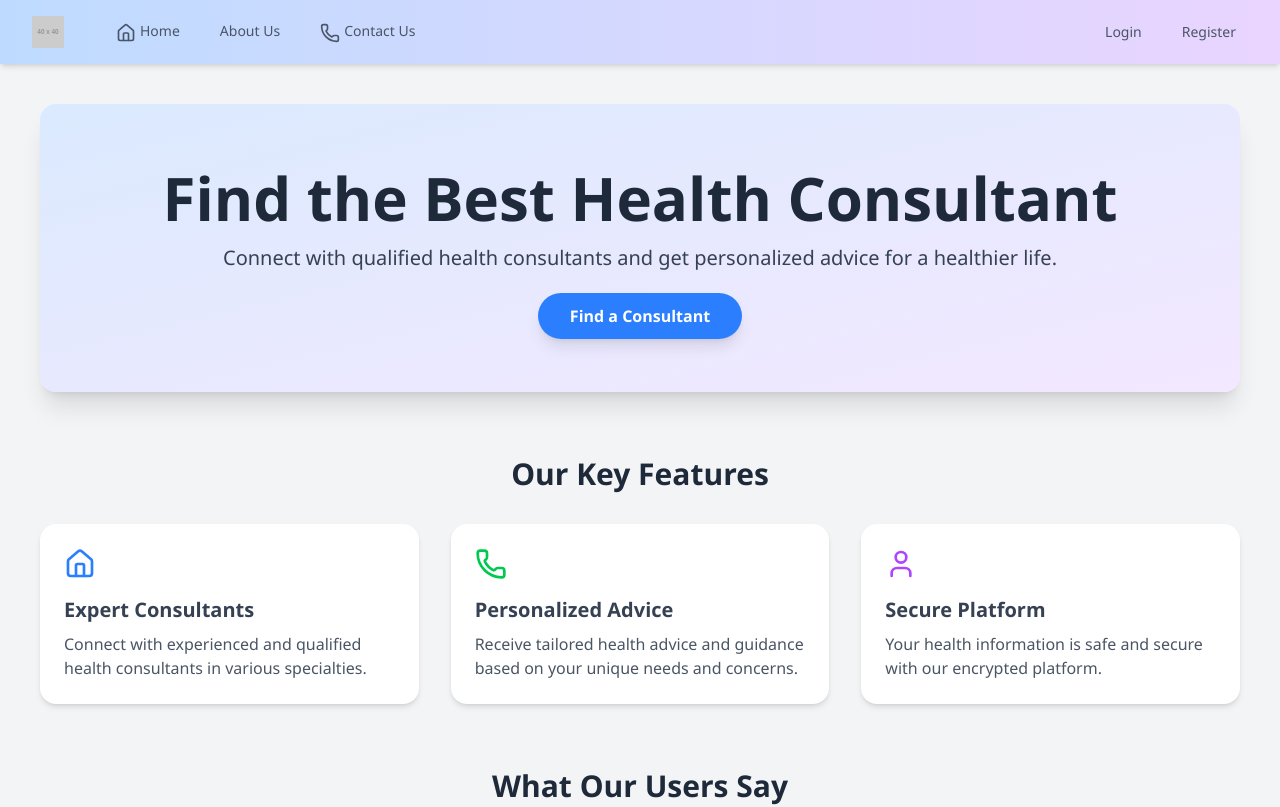
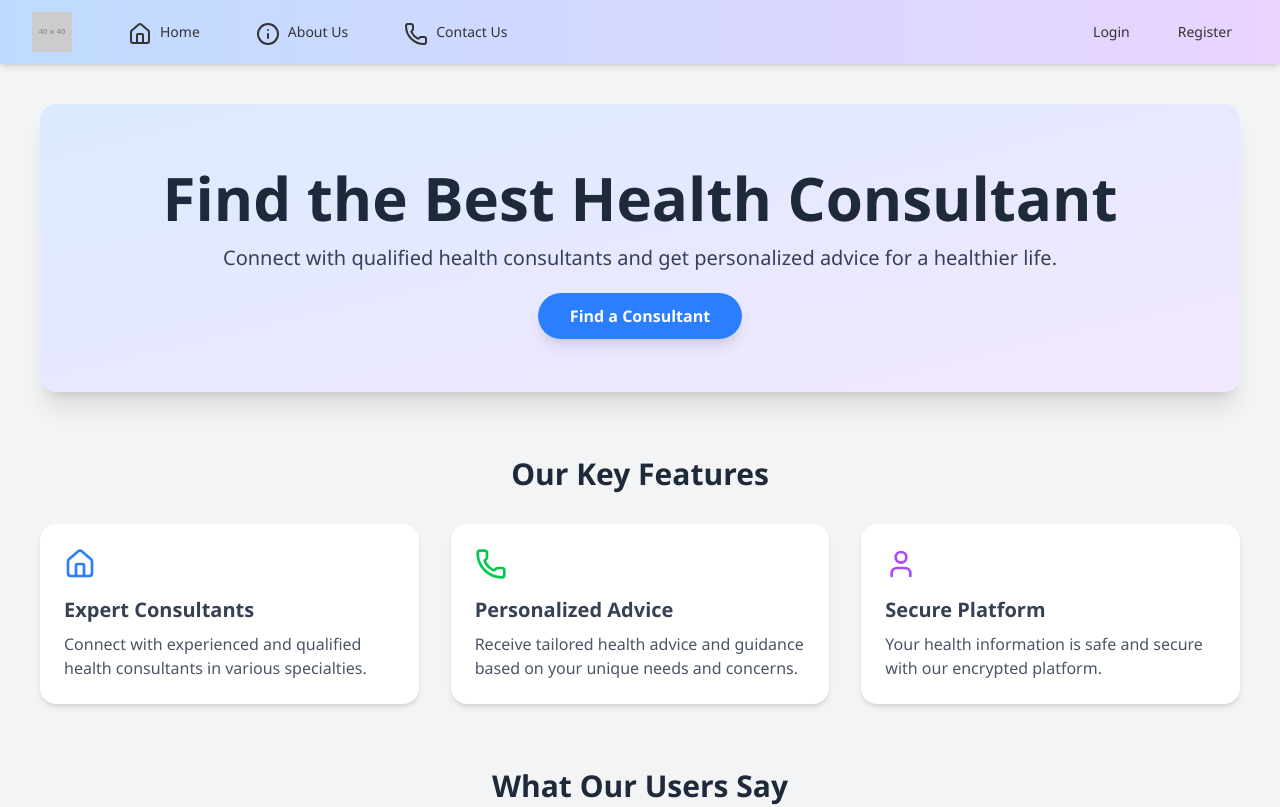
Before and after one commit to atharvaj1234/Heath-Consultant-System, a React (Vite) app in the folder frontend/: page / in a window 1280 px wide. Shown: the top 807 px of the page. Built offline with nearby package versions, Linux system fonts and the light colour scheme.

Commit message:
Fixing Navbar

```diff
--- a/frontend/src/components/Navbar.jsx
+++ b/frontend/src/components/Navbar.jsx
@@ -1,139 +1,123 @@
-import { useState } from 'react';
-import { Link } from 'react-router-dom';
-import { Home, Phone, User, LogOut, Calendar, File, User as Tool, CreditCard } from 'lucide-react';
+import { useState } from "react";
+import { Link } from "react-router-dom";
+import {
+  Home,
+  Phone,
+  User,
+  LogOut,
+  Calendar,
+  File,
+  User as Tool,
+  CreditCard,
+  MessageCircle,
+  LayoutDashboard,
+  DollarSign,
+  Search,
+  Info
+} from "lucide-react";
 
-const Navbar = ({ isLoggedIn, userRole, isConsultant, handleLogout }) => {
+const Navbar = ({ isLoggedIn, userRole, handleLogout }) => {
   const [isMenuOpen, setIsMenuOpen] = useState(false);
-    //const isLoggedIn = localStorage.getItem('token') !== null;
 
-    const toggleMenu = () => {
-        setIsMenuOpen(!isMenuOpen);
-    };
+  const toggleMenu = () => setIsMenuOpen(!isMenuOpen);
 
   return (
     <nav className="bg-gradient-to-r from-blue-200 to-purple-200 shadow-md sticky top-0 z-50">
-            <div className="max-w-7xl mx-auto px-4 sm:px-6 lg:px-8">
+      <div className="mx-auto px-4 sm:px-6 lg:px-8">
         <div className="flex items-center justify-between h-16">
+          {/* Logo */}
           <div className="flex items-center">
             <Link to="/" className="flex-shrink-0">
               <img
-                                className="h-8 w-auto"
+                className="h-10 w-auto"
                 src="https://placehold.co/40x40"
-                                alt="Health Consultant Logo"
+                alt="Logo"
               />
             </Link>
-                        <div className="hidden md:block">
-                            <div className="ml-10 flex items-baseline space-x-4">
-                                <Link to="/" className="text-gray-600 hover:bg-blue-400 hover:text-white px-3 py-2 rounded-md text-sm font-medium">
-                                    <Home className="inline-block h-5 w-5 mr-1" />
-                                    Home
-                                </Link>
-                                <Link to="/aboutus" className="text-gray-600 hover:bg-blue-400 hover:text-white px-3 py-2 rounded-md text-sm font-medium">
-                                    About Us
-                                </Link>
-                                <Link to="/contactus" className="text-gray-600 hover:bg-blue-400 hover:text-white px-3 py-2 rounded-md text-sm font-medium">
-                                    <Phone className="inline-block h-5 w-5 mr-1" />
-                                    Contact Us
-                                </Link>
-                                {isLoggedIn && userRole === 'user' && (
-                                    <Link to="/consultantsearch" className="text-gray-600 hover:bg-blue-400 hover:text-white px-3 py-2 rounded-md text-sm font-medium">
-                                        Find a Consultant
-                                    </Link>
-                                )}
-                                {isLoggedIn && (
+
+            {/* Desktop Menu */}
+            <div className="hidden md:block ml-10">
+              <div className="flex items-center space-x-6">
+                <NavItem to="/" icon={<Home />} text="Home" />
+                <NavItem to="/aboutus" text="About Us" icon={<Info/>} />
+                <NavItem to="/contactus" icon={<Phone />} text="Contact Us" />
+
+                {isLoggedIn && userRole === "user" && (
                   <>
-                                        {isLoggedIn && userRole === 'user' && (<>
-                                        <Link to="/consultationdashboard" className="text-gray-600 hover:bg-blue-400 hover:text-white px-3 py-2 rounded-md text-sm font-medium">
-                                            <Calendar className="inline-block h-5 w-5 mr-1" />
-                                            My Appointments
-                                        </Link>
-                                            <Link to="/healthrecords" className="text-gray-600 hover:bg-blue-400 hover:text-white px-3 py-2 rounded-md text-sm font-medium">
-                                                <File className="inline-block h-5 w-5 mr-1" />
-                                                Health Records
-                                            </Link>
-                                            <Link to="/userpayments" className="text-gray-600 hover:bg-blue-400 hover:text-white px-3 py-2 rounded-md text-sm font-medium">
-                                              UserPayments
-                                            </Link>
+                    <NavItem
+                      to="/consultantsearch"
+                      text="Find a Consultant"
+                      icon = {<Search/>}
+                    />
+                    <NavItem
+                      to="/consultationdashboard"
+                      icon={<Calendar />}
+                      text="My Appointments"
+                    />
+                    <NavItem to="/healthrecords" icon={<File />} text="Health Records" />
+                    <NavItem to="/userpayments" icon={<CreditCard />} text="Payments" />
+
                   </>
                 )}
-                                        {isLoggedIn && userRole === 'consultant' && (<>
-                                            <Link to="/consultantprofile" className="text-gray-600 hover:bg-blue-400 hover:text-white px-3 py-2 rounded-md text-sm font-medium">
-                                                <Tool className="inline-block h-5 w-5 mr-1" />
-                                                My Profile
-                                            </Link>
-                                            <Link to="/consultantdashboard" className="text-gray-600 hover:bg-blue-400 hover:text-white px-3 py-2 rounded-md text-sm font-medium">
-                                                Consultant Dashboard
-                                            </Link><>
-                                               <Link to="/consultantearnings" className="text-gray-600 hover:bg-blue-400 hover:text-white px-3 py-2 rounded-md text-sm font-medium">
-                                                  ConsultantEarnings
-                                                 </Link>
-                                            </>
+
+                {isLoggedIn && userRole === "consultant" && (
+                  <>
+                    <NavItem to="/consultantprofile" icon={<Tool />} text="My Profile" />
+                    <NavItem to="/consultantdashboard" icon={<LayoutDashboard />} text="Dashboard" />
+                    <NavItem to="/consultantearnings" icon={<DollarSign />} text="Earnings" />
+
                   </>
                 )}
-                                        {isLoggedIn && userRole === 'admin' && ( // Added Admin Dashboard Link
-                                            <Link to="/admindashboard" className="text-gray-600 hover:bg-blue-400 hover:text-white px-3 py-2 rounded-md text-sm font-medium">
-                                                Admin Dashboard
-                                            </Link>
-                                        )}
-                                    </>
+
+                {isLoggedIn && userRole === "admin" && (
+                  <NavItem to="/admindashboard" icon={<LayoutDashboard />} text="Admin Dashboard" />
                 )}
               </div>
             </div>
           </div>
-                    <div className="hidden md:block">
-                        <div className="ml-4 flex items-center md:ml-6">
+
+          {/* User Profile / Logout */}
+          <div className="hidden md:flex items-center space-x-4 ml-14">
             {isLoggedIn ? (
-                                <div className="flex items-center space-x-4">
-                                    <Link to="/userprofile" className="text-gray-600 hover:bg-blue-400 hover:text-white px-3 py-2 rounded-md text-sm font-medium">
-                                        <User className="inline-block h-5 w-5 mr-1" />
-                                        Profile
-                                    </Link>
+              <>
+                <NavItem to="/userprofile" icon={<User />} text="Profile" />
+                <NavItem to="/messages" icon={<MessageCircle />} text="Chat" />
                 <button
                   onClick={handleLogout}
-                                        className="text-gray-600 hover:bg-blue-400 hover:text-white px-3 py-2 rounded-md text-sm font-medium"
+                  className="text-white bg-red-500 hover:bg-red-600 px-4 py-2 rounded-md flex items-center transition"
                 >
-                                        <LogOut className="inline-block h-5 w-5 mr-1" />
-                                        Logout
+                  <LogOut className="h-5 w-5" />
                 </button>
-                                </div>
+              </>
             ) : (
-                                <div className="flex items-center space-x-4">
-                                    <Link to="/login" className="text-gray-600 hover:bg-blue-400 hover:text-white px-3 py-2 rounded-md text-sm font-medium">
-                                        Login
-                                    </Link>
-                                    <Link to="/register" className="text-gray-600 hover:bg-blue-400 hover:text-white px-3 py-2 rounded-md text-sm font-medium">
-                                        Register
-                                    </Link>
-                                </div>
+              <>
+                <NavItem to="/login" text="Login" />
+                <NavItem to="/register" text="Register" />
+              </>
             )}
           </div>
-                    </div>
-                    <div className="-mr-2 flex md:hidden">
+
+          {/* Mobile Menu Button */}
+          <div className="md:hidden -mr-2">
             <button
               onClick={toggleMenu}
-                            type="button"
-                            className="bg-gray-800 inline-flex items-center justify-center p-2 rounded-md text-gray-400 hover:text-white hover:bg-gray-700 focus:outline-none focus:ring-2 focus:ring-offset-2 focus:ring-offset-gray-800 focus:ring-white"
-                            aria-controls="mobile-menu"
-                            aria-expanded="false"
+              className=" hover:text-gray-300 focus:outline-none"
             >
-                            <span className="sr-only">Open main menu</span>
               <svg
-                                className={`${isMenuOpen ? 'hidden' : 'block'} h-6 w-6`}
+                className={`h-6 w-6 ${isMenuOpen ? "hidden" : "block"}`}
                 xmlns="http://www.w3.org/2000/svg"
                 fill="none"
                 viewBox="0 0 24 24"
                 stroke="currentColor"
-                                aria-hidden="true"
               >
                 <path strokeLinecap="round" strokeLinejoin="round" strokeWidth="2" d="M4 6h16M4 12h16M4 18h16" />
               </svg>
               <svg
-                                className={`${isMenuOpen ? 'block' : 'hidden'} h-6 w-6`}
+                className={`h-6 w-6 ${isMenuOpen ? "block" : "hidden"}`}
                 xmlns="http://www.w3.org/2000/svg"
                 fill="none"
                 viewBox="0 0 24 24"
                 stroke="currentColor"
-                                aria-hidden="true"
               >
                 <path strokeLinecap="round" strokeLinejoin="round" strokeWidth="2" d="M6 18L18 6M6 6l12 12" />
               </svg>
@@ -142,73 +126,48 @@ const Navbar = ({ isLoggedIn, userRole, isConsultant, handleLogout }) => {
         </div>
       </div>
 
-            <div className={`${isMenuOpen ? 'block' : 'none'} md:hidden`} id="mobile-menu">
-                <div className="px-2 pt-2 pb-3 space-y-1 sm:px-3">
-                    <Link to="/" className="text-gray-600 hover:bg-blue-400 hover:text-white block px-3 py-2 rounded-md text-base font-medium">
-                        <Home className="inline-block h-5 w-5 mr-1" />
-                        Home
-                    </Link>
-                    <Link to="/aboutus" className="text-gray-600 hover:bg-blue-400 hover:text-white block px-3 py-2 rounded-md text-base font-medium">
-                        About Us
-                    </Link>
-                    <Link to="/contactus" className="text-gray-600 hover:bg-blue-400 hover:text-white block px-3 py-2 rounded-md text-base font-medium">
-                        <Phone className="inline-block h-5 w-5 mr-1" />
-                        Contact Us
-                    </Link>
-                    {isLoggedIn && userRole === 'user' && (
-                        <Link to="/consultantsearch" className="text-gray-600 hover:bg-blue-400 hover:text-white block px-3 py-2 rounded-md text-base font-medium">
-                            Find a Consultant
-                        </Link>
+      {/* Mobile Menu */}
+      <div className={`${isMenuOpen ? "block" : "hidden"} md:hidden bg-blue-700`}>
+        <div className="px-4 py-3 space-y-2">
+          <NavItem to="/" icon={<Home />} text="Home" mobile />
+          <NavItem to="/aboutus" text="About Us" mobile />
+          <NavItem to="/contactus" icon={<Phone />} text="Contact Us" mobile />
+
+          {isLoggedIn && userRole === "user" && (
+            <>
+              <NavItem to="/consultantsearch" text="Find a Consultant" mobile />
+              <NavItem to="/consultationdashboard" icon={<Calendar />} text="My Appointments" mobile />
+              <NavItem to="/healthrecords" icon={<File />} text="Health Records" mobile />
+              <NavItem to="/userpayments" icon={<CreditCard />} text="Payments" mobile />
+              <NavItem to="/messages" icon={<MessageCircle />} text="Chat" mobile />
+            </>
           )}
-                    {isLoggedIn && (
+
+          {isLoggedIn && userRole === "consultant" && (
             <>
-                            <Link to="/userprofile" className="text-gray-600 hover:bg-blue-400 hover:text-white block px-3 py-2 rounded-md text-base font-medium">
-                                <User className="inline-block h-5 w-5 mr-1" />
-                                Profile
-                            </Link>
-                            <Link to="/consultationdashboard" className="text-gray-600 hover:bg-blue-400 hover:text-white block px-3 py-2 rounded-md text-base font-medium">
-                                <Calendar className="inline-block h-5 w-5 mr-1" />
-                                My Appointments
-                            </Link>
-                            {isLoggedIn && userRole === 'user' && (
-                                <Link to="/healthrecords" className="text-gray-600 hover:bg-blue-400 hover:text-white block px-3 py-2 rounded-md text-base font-medium">
-                                    <File className="inline-block h-5 w-5 mr-1" />
-                                    Health Records
-                                </Link>
+              <NavItem to="/consultantprofile" icon={<Tool />} text="My Profile" mobile />
+              <NavItem to="/consultantdashboard" icon={<LayoutDashboard />} text="Dashboard" mobile />
+              <NavItem to="/consultantearnings" icon={<DollarSign />} text="Earnings" mobile />
+              <NavItem to="/messages" icon={<MessageCircle />} text="Chat" mobile />
+            </>
           )}
-                            {isLoggedIn && userRole === 'consultant' && (
-                                <Link to="/consultantprofile" className="text-gray-600 hover:bg-blue-400 hover:text-white block px-3 py-2 rounded-md text-base font-medium">
-                                    <Tool className="inline-block h-5 w-5 mr-1" />
-                                    My Profile
-                                </Link>
+
+          {isLoggedIn && userRole === "admin" && (
+            <NavItem to="/admindashboard" icon={<LayoutDashboard />} text="Admin Dashboard" mobile />
           )}
-                            {isLoggedIn && userRole === 'admin' && ( // Added Admin Dashboard Link
-                                <Link to="/admindashboard" className="text-gray-600 hover:bg-blue-400 hover:text-white block px-3 py-2 rounded-md text-base font-medium">
-                                    Admin Dashboard
-                                </Link>
-                            )}
-                            {isLoggedIn && userRole === 'consultant' && ( // Added Consultant Dashboard Link
-                                <Link to="/consultantdashboard" className="text-gray-600 hover:bg-blue-400 hover:text-white block px-3 py-2 rounded-md text-base font-medium">
-                                    Consultant Dashboard
-                                </Link>
-                            )}
-                             {isLoggedIn && userRole === 'user' && (
-                                <Link to="/userpayments" className="text-gray-600 hover:bg-blue-400 hover:text-white block px-3 py-2 rounded-md text-base font-medium">
-                                  UserPayments
-                                </Link>
-                              )}
-                              {isLoggedIn && userRole === 'consultant' && (
-                                <Link to="/consultantearnings" className="text-gray-600 hover:bg-blue-400 hover:text-white block px-3 py-2 rounded-md text-base font-medium">
-                                  ConsultantEarnings
-                                </Link>
-                              )}
+
+          {isLoggedIn ? (
             <button
               onClick={handleLogout}
-                                className="text-gray-600 hover:bg-blue-400 hover:text-white block px-3 py-2 rounded-md text-base font-medium"
+              className="w-full text-left  bg-red-500 hover:bg-red-600 px-4 py-2 rounded-md flex items-center transition"
             >
-                                <LogOut className="inline-block h-5 w-5 mr-1" />
+              <LogOut className="h-5 w-5 mr-2" />
               Logout
             </button>
+          ) : (
+            <>
+              <NavItem to="/login" text="Login" mobile />
+              <NavItem to="/register" text="Register" mobile />
             </>
           )}
         </div>
@@ -217,4 +176,17 @@ const Navbar = ({ isLoggedIn, userRole, isConsultant, handleLogout }) => {
   );
 };
 
+// Reusable NavItem Component
+const NavItem = ({ to, icon, text, mobile }) => (
+  <Link
+    to={to}
+    className={`flex items-center space-x-2 px-4 py-2 rounded-md text-sm font-medium transition flex-row text-nowrap items-center
+      ${mobile ? " hover:bg-blue-500" : " hover:scale-105"}`
+    }
+  >
+    {icon && <span className="h-5 w-5 mr-3">{icon}</span>}
+    <span>{text}</span>
+  </Link>
+);
+
 export default Navbar;
```
Lines whose indentation alone changed are shown as unchanged.
